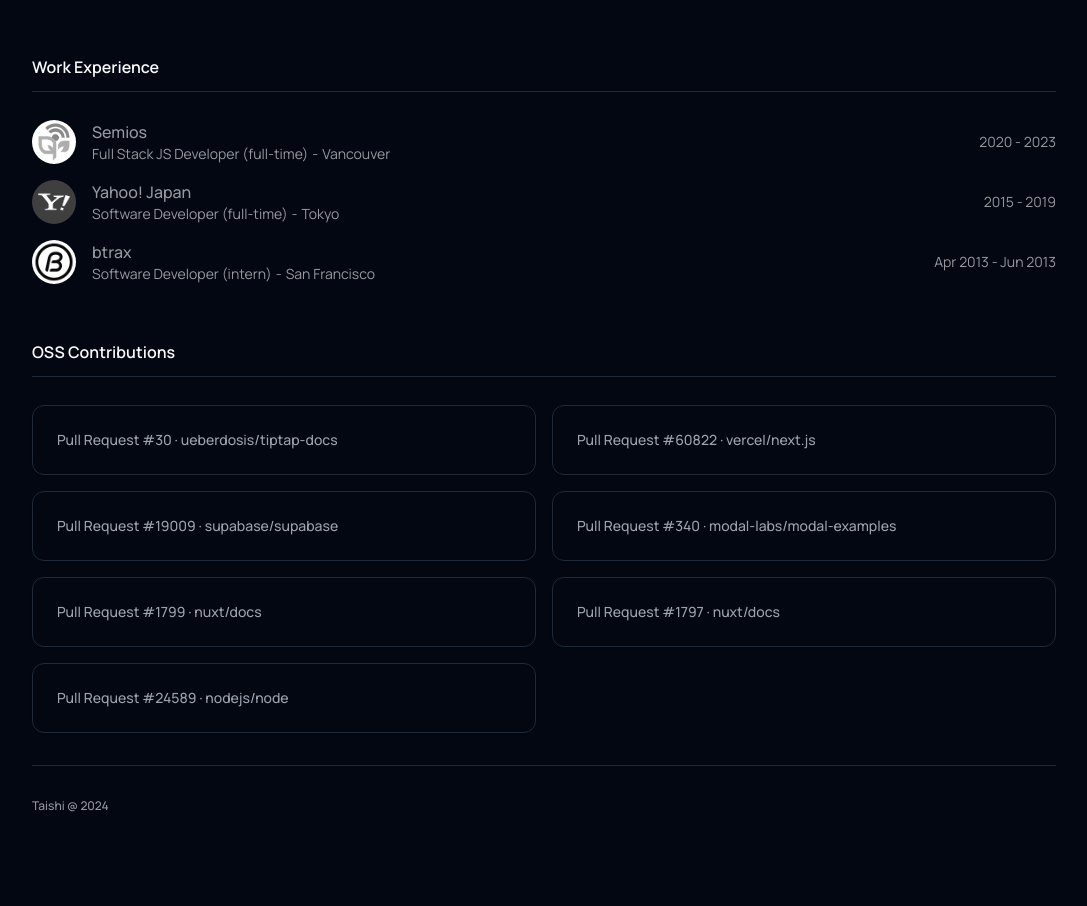
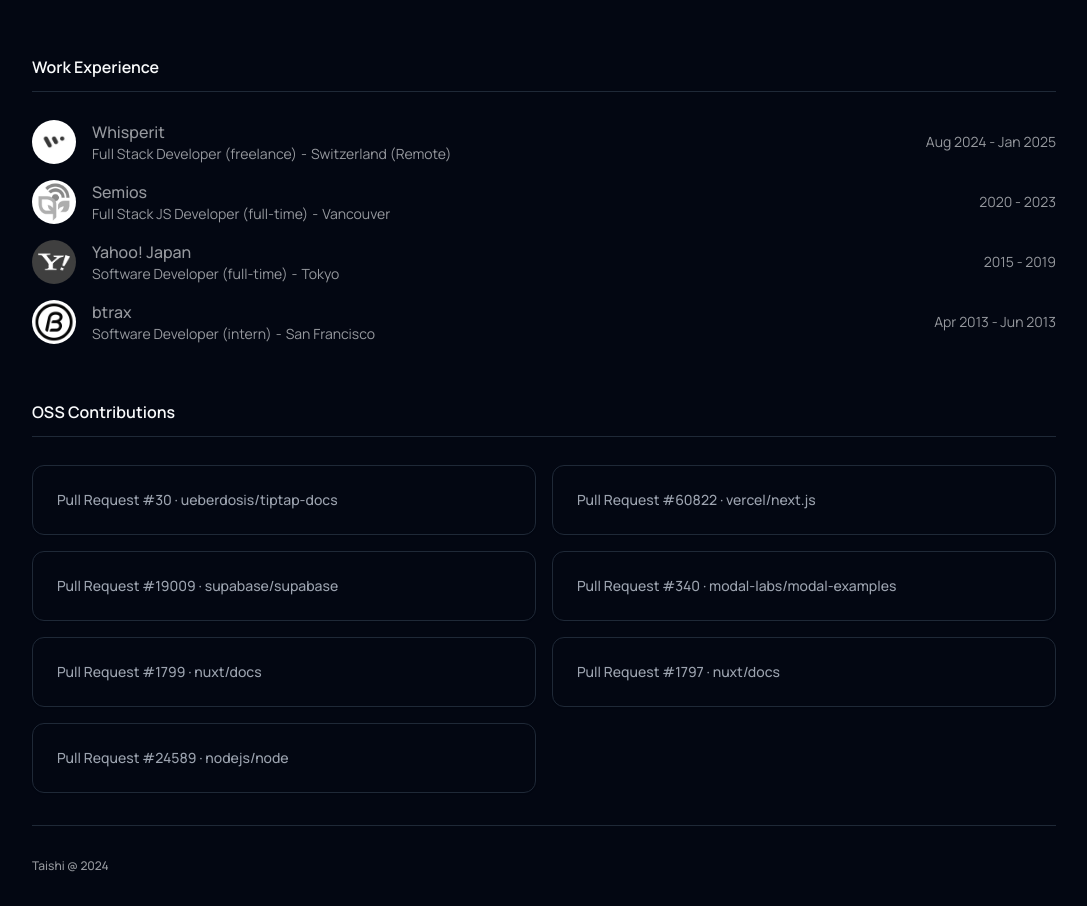
Before and after one commit to taishikato/portfolio-2, a Next.js app: page / in a window 1280 px wide. Shown: the part 1055-1961 px from the top of the page, without its empty margins (96-1183 px from the left). Before the commit the page ends 1901 px from the top, so only its background shows below. Built offline with nearby package versions, Linux system fonts and the light colour scheme.

Commit message:
Add Whisperit experience and suppress hydration warning

```diff
--- a/src/app/layout.tsx
+++ b/src/app/layout.tsx
@@ -25,7 +25,7 @@
   children: React.ReactNode;
 }>) {
   return (
-    <html lang="en">
+    <html lang="en" suppressHydrationWarning>
       <body className={cn(manrope.className, "text-base font-medium")}>
         <ThemeProvider
           attribute="class"
--- a/src/components/work-experience.tsx
+++ b/src/components/work-experience.tsx
@@ -1,8 +1,16 @@
+import WhisperitIcon from "../assets/whisperit.webp";
 import SemiosIcon from "../assets/semios.webp";
 import YahooIcon from "../assets/yahoo.webp";
 import BtraxIcon from "../assets/btrax.webp";
 
 const list = [
+  {
+    icon: WhisperitIcon.src,
+    company: "Whisperit",
+    title: "Full Stack Developer (freelance)",
+    years: "Aug 2024 - Jan 2025",
+    place: "Switzerland (Remote)",
+  },
   {
     icon: SemiosIcon.src,
     company: "Semios",
@@ -37,12 +45,14 @@
           return (
             <div key={l.company} className="flex justify-between items-center">
               <div className="flex items-center">
+                {/* eslint-disable-next-line @next/next/no-img-element */}
                 <img
                   loading="lazy"
                   src={l.icon}
                   className="rounded-full w-11 grayscale"
                   width={44}
                   height={44}
+                  alt={l.company}
                 />
                 <div className="ml-4">
                   <div className="text-base">{l.company}</div>
```
Also changed, not shown: src/assets/whisperit.webp (added).
